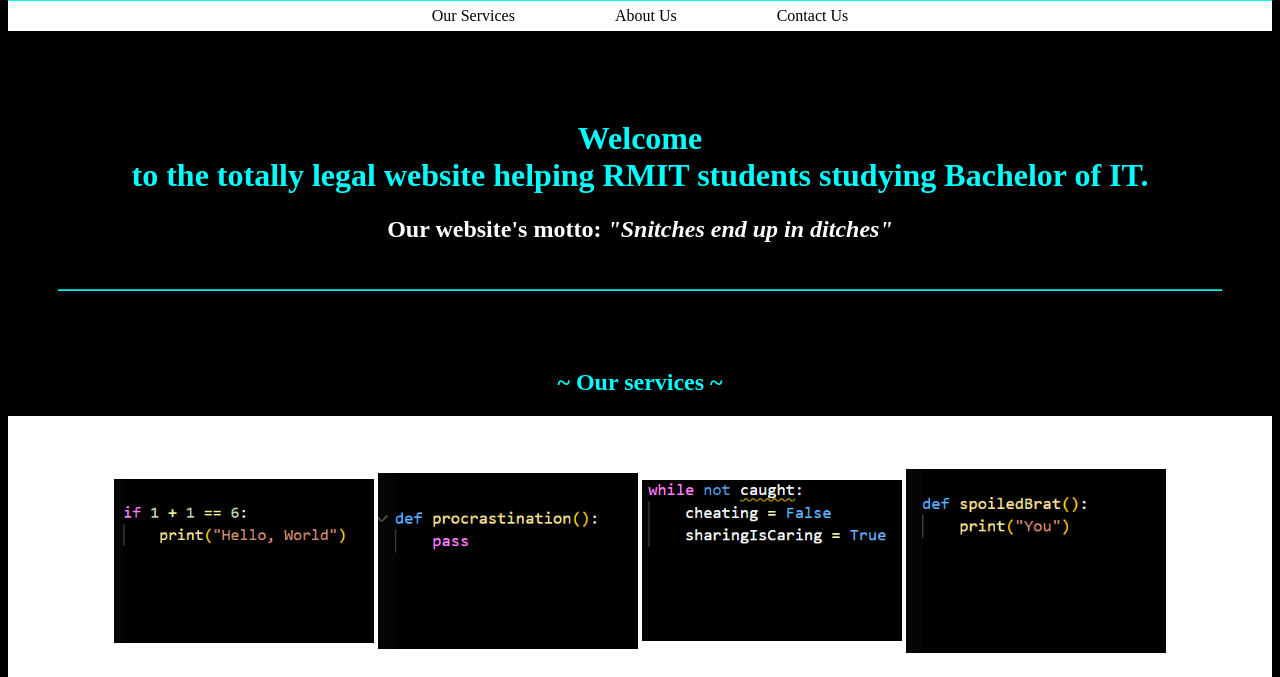
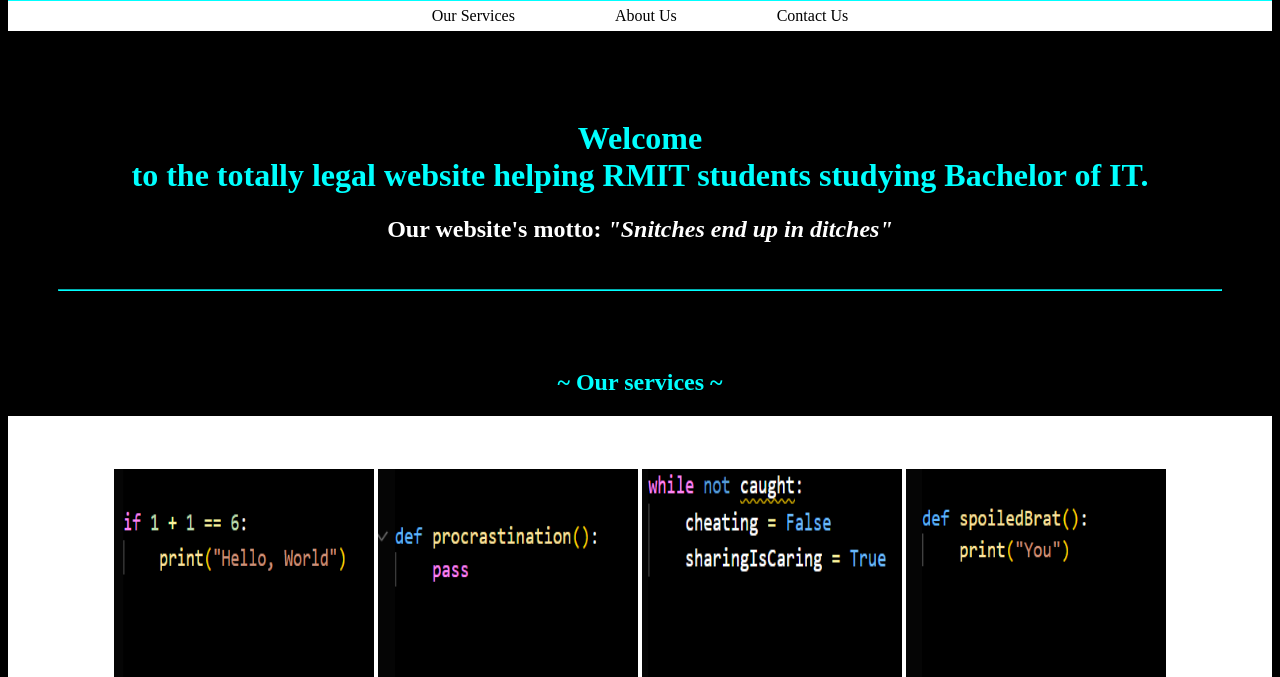
Before and after one commit to zyra-thant/business, a plain HTML site: page index.html in a window 1280 px wide. Shown: the part 107-784 px from the top of the page. Drawn offline with Linux system fonts and the light colour scheme.

Commit message:
Update index.html

```diff
--- a/index.html
+++ b/index.html
@@ -46,16 +46,16 @@
                 <tr>
                 <th>
 
-                    <img src="img/homework.png" width="260" alt="homework" <="" th="">
+                    <img src="img/homework.png" width="260" height="260" alt="homework" <="" th="">
                 </th>
                 <th>
-                    <img src="img/assignment.png" width="260" alt="assignment" <="" th="">
+                    <img src="img/assignment.png" width="260" height="260" alt="assignment" <="" th="">
                 </th>
                 <th>
-                    <img src="img/exams.png" width="260" alt="sharing" <="" th="">
+                    <img src="img/exams.png" width="260" height="260" alt="sharing" <="" th="">
               </th>
               <th>
-                <img src="img/identity.png" width="260" alt="identity theft" <="" th="">
+                <img src="img/identity.png" width="260" height="260" alt="identity theft" <="" th="">
               </th>
             </tr>
               <tr>
```
